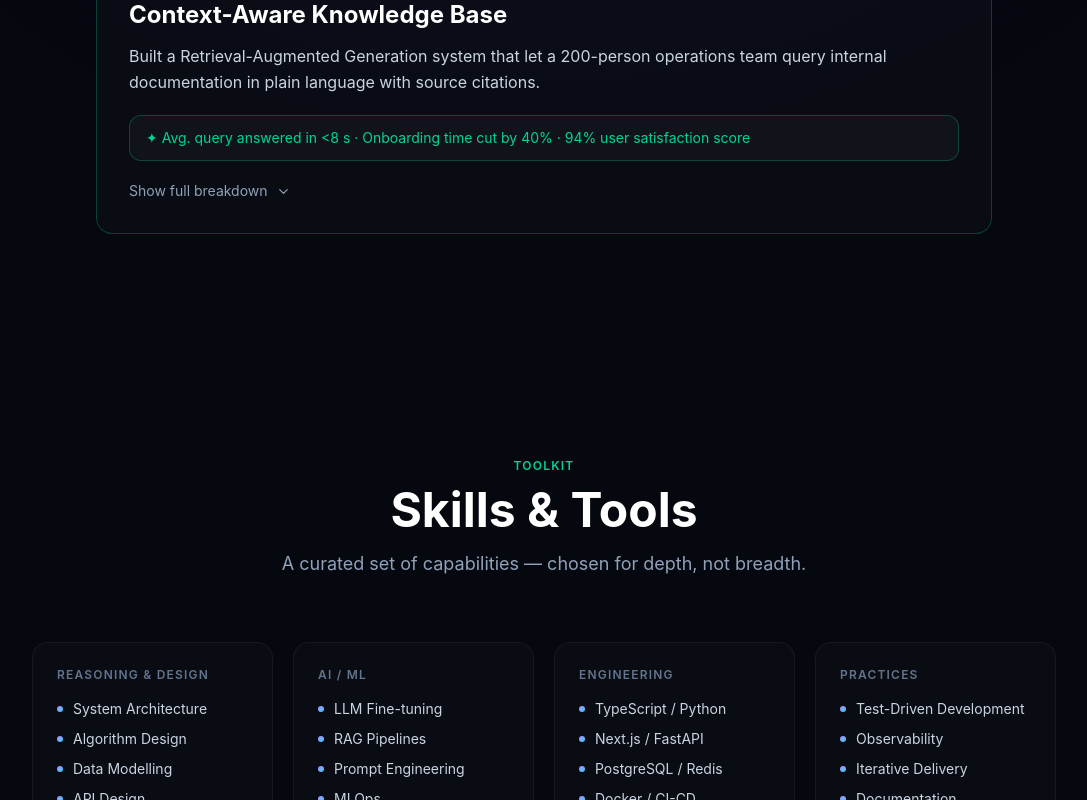
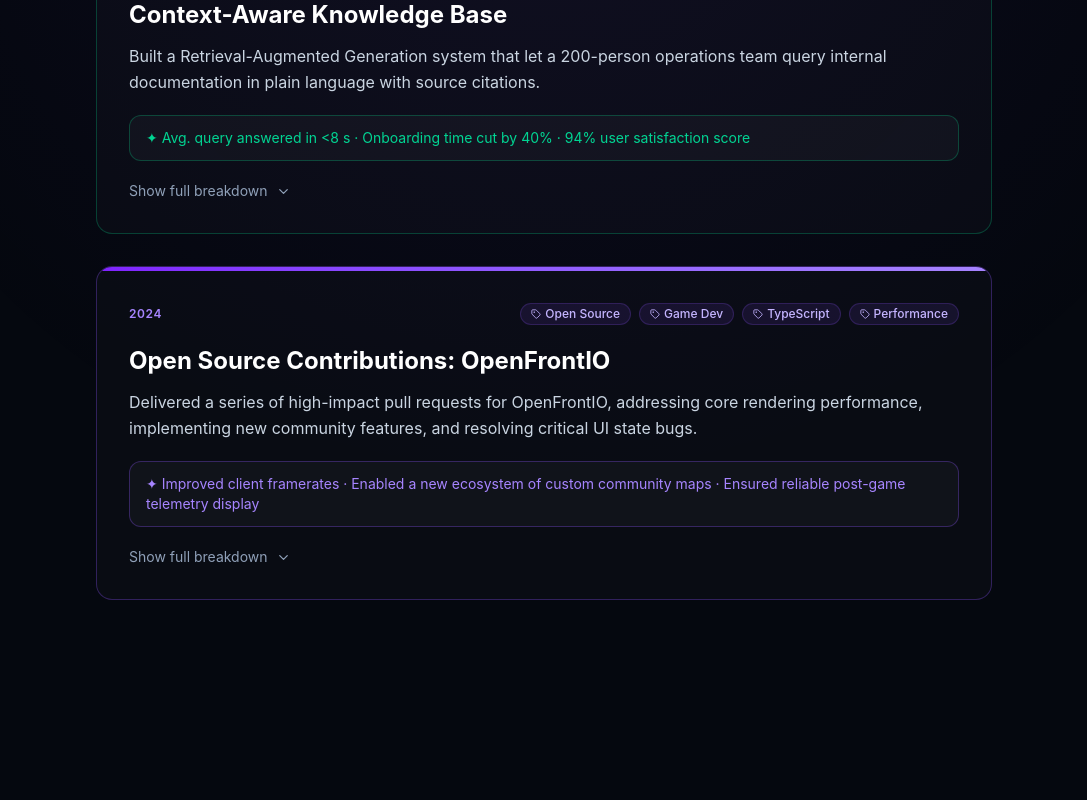
Before and after one commit to Skigim/Portfolio, a Next.js app: page / in a window 1280 px wide. Shown: the part 2826-3626 px from the top of the page, without its empty margins (96-1183 px from the left). Built offline with nearby package versions, Linux system fonts and the light colour scheme.

Commit message:
Add Open Source Contributions case study for OpenFrontIO

```diff
--- a/src/data/portfolio.ts
+++ b/src/data/portfolio.ts
@@ -101,6 +101,20 @@
     accent: "emerald",
     year: "2023",
   },
+  {
+    id: "openfrontio-contributions",
+    title: "Open Source Contributions: OpenFrontIO",
+    summary:
+      "Delivered a series of high-impact pull requests for OpenFrontIO, addressing core rendering performance, implementing new community features, and resolving critical UI state bugs.",
+    challenge:
+      "The game client suffered from rendering performance drops with non-square sprites, lacked a way for the community to play custom maps in lobbies, and had post-game end screens that would sometimes fail to render statistics correctly.",
+    approach:
+      "For performance (PR #3325), corrected the drawImage dimensions and canvas clearance boundaries for non-square scaling. To support the community (PR #3320), engineered the lobby system to allow uploading and playing custom map files. Finally, for UI stability (PR #3121), resolved the post-game telemetry state issues that were causing blank end screens.",
+    outcome: "Improved client framerates · Enabled a new ecosystem of custom community maps · Ensured reliable post-game telemetry display",
+    tags: ["Open Source", "Game Dev", "TypeScript", "Performance"],
+    accent: "violet",
+    year: "2024",
+  },
 ];
 
 export const skills = [
```
